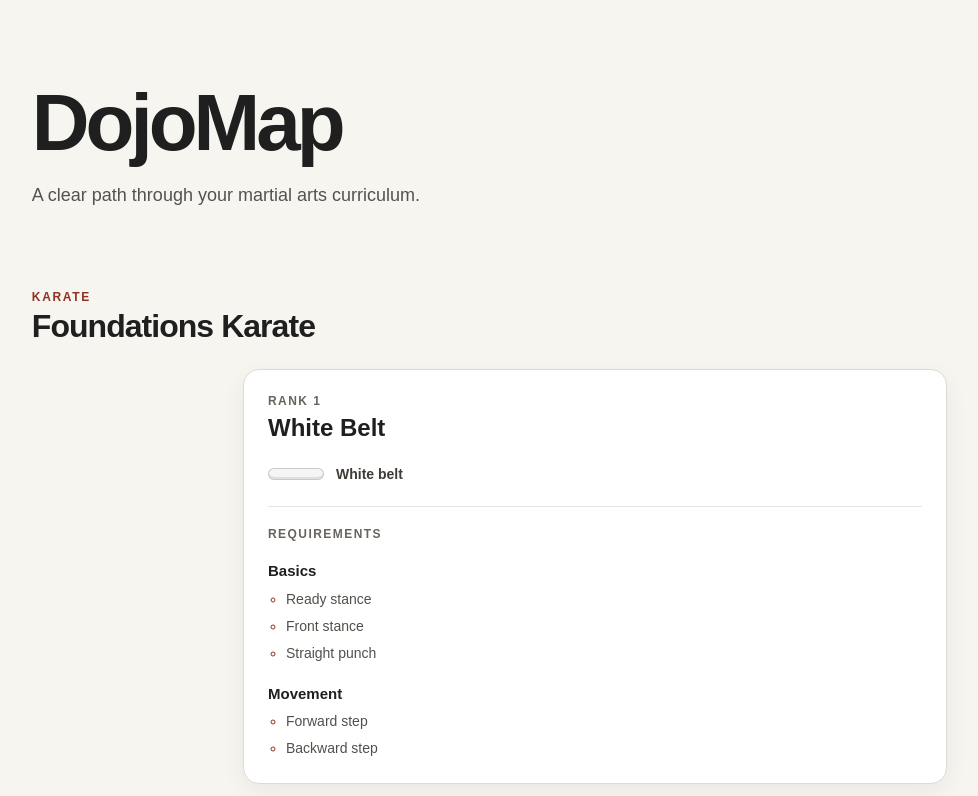
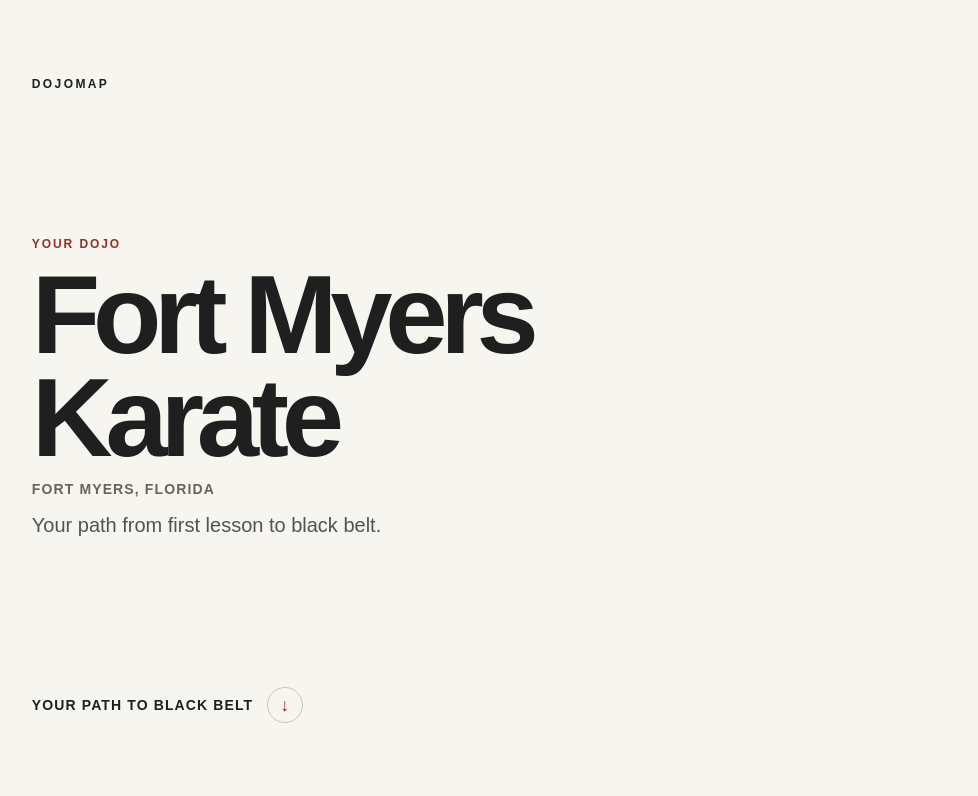
Before and after one commit to SquishyDragon/DojoMap, a Next.js app: page / in a window 1280 px wide. Shown: the top 796 px of the page, without its empty margins (45-1023 px from the left). Built offline with nearby package versions, Linux system fonts and the light colour scheme.

Commit message:
feat: add dojo opening section

```diff
--- a/src/app/page.module.css
+++ b/src/app/page.module.css
@@ -9,29 +9,8 @@
   padding: clamp(1rem, 6vw, 5rem);
 }
 
-.intro {
-  display: grid;
-  gap: 0.75rem;
-  max-width: 42rem;
-}
-
-.intro h1 {
-  font-size: clamp(2.5rem, 8vw, 5rem);
-  letter-spacing: -0.05em;
-}
-
-.intro p {
-  color: #525252;
-  font-size: 1.125rem;
-  line-height: 1.6;
-}
-
 @media (max-width: 30rem) {
   .main {
     gap: 2.5rem;
   }
-
-  .intro p {
-    font-size: 1rem;
-  }
 }
--- a/src/app/page.tsx
+++ b/src/app/page.tsx
@@ -1,17 +1,17 @@
 import { CurriculumMap } from "@/components/curriculum-map/curriculum-map";
-import { karateCurriculum } from "@/data/karate-curriculum";
+import { DojoIntro } from "@/components/dojo-intro/dojo-intro";
+import { fortMyersKarate } from "@/data/fort-myers-karate";
 
 import styles from "./page.module.css";
 
 export default function Home() {
   return (
     <main className={styles.main}>
-      <header className={styles.intro}>
-        <h1>DojoMap</h1>
-        <p>A clear path through your martial arts curriculum.</p>
-      </header>
+      <DojoIntro dojo={fortMyersKarate} />
 
-      <CurriculumMap curriculum={karateCurriculum} />
+      <div id="curriculum">
+        <CurriculumMap curriculum={fortMyersKarate.curriculum} />
+      </div>
     </main>
   );
 }
--- /dev/null
+++ b/src/components/dojo-intro/dojo-intro.module.css
@@ -0,0 +1,100 @@
+.intro {
+  display: grid;
+  min-height: calc(100svh - clamp(2rem, 12vw, 10rem));
+  align-content: space-between;
+  justify-items: start;
+  gap: 3rem;
+}
+
+.brand,
+.eyebrow {
+  color: #8f3225;
+  font-size: 0.75rem;
+  font-weight: 800;
+  letter-spacing: 0.16em;
+  text-transform: uppercase;
+}
+
+.brand {
+  color: #1f1f1f;
+  letter-spacing: 0.2em;
+}
+
+.identity {
+  display: grid;
+  gap: 0.75rem;
+  max-width: 46rem;
+}
+
+.identity h1 {
+  max-width: 12ch;
+  font-size: clamp(3rem, 10vw, 7rem);
+  line-height: 0.92;
+  letter-spacing: -0.065em;
+}
+
+.location {
+  color: #68645d;
+  font-size: 0.875rem;
+  font-weight: 700;
+  letter-spacing: 0.08em;
+  text-transform: uppercase;
+}
+
+.description {
+  max-width: 34rem;
+  color: #525252;
+  font-size: clamp(1rem, 2vw, 1.25rem);
+  line-height: 1.6;
+}
+
+.pathLink {
+  display: inline-flex;
+  align-items: center;
+  gap: 0.875rem;
+  color: #1f1f1f;
+  font-size: 0.875rem;
+  font-weight: 800;
+  letter-spacing: 0.08em;
+  text-decoration: none;
+  text-transform: uppercase;
+}
+
+.pathLink:focus-visible {
+  border-radius: 0.25rem;
+  outline: 3px solid #8f3225;
+  outline-offset: 0.375rem;
+}
+
+.arrow {
+  display: grid;
+  width: 2.25rem;
+  height: 2.25rem;
+  place-items: center;
+  border: 1px solid #c9c4ba;
+  border-radius: 50%;
+  color: #8f3225;
+  font-size: 1.125rem;
+  transition:
+    color 160ms ease,
+    background-color 160ms ease,
+    transform 160ms ease;
+}
+
+.pathLink:hover .arrow {
+  color: #fff;
+  background: #8f3225;
+  transform: translateY(0.2rem);
+}
+
+@media (max-width: 30rem) {
+  .intro {
+    min-height: calc(100svh - 2rem);
+  }
+}
+
+@media (prefers-reduced-motion: reduce) {
+  .arrow {
+    transition: none;
+  }
+}
--- /dev/null
+++ b/src/components/dojo-intro/dojo-intro.tsx
@@ -0,0 +1,31 @@
+import type { Dojo } from "@/domain/dojo";
+
+import styles from "./dojo-intro.module.css";
+
+type DojoIntroProps = {
+  dojo: Dojo;
+};
+
+export function DojoIntro({ dojo }: DojoIntroProps) {
+  return (
+    <header className={styles.intro}>
+      <p className={styles.brand}>DojoMap</p>
+
+      <div className={styles.identity}>
+        <p className={styles.eyebrow}>Your Dojo</p>
+        <h1>{dojo.name}</h1>
+        <p className={styles.location}>
+          {dojo.location.city}, {dojo.location.state}
+        </p>
+        <p className={styles.description}>{dojo.description}</p>
+      </div>
+
+      <a className={styles.pathLink} href="#curriculum">
+        <span>Your Path to Black Belt</span>
+        <span aria-hidden="true" className={styles.arrow}>
+          ↓
+        </span>
+      </a>
+    </header>
+  );
+}
```
Also changed, not shown: 2 other files (tests, documents, lock files or other folders).
